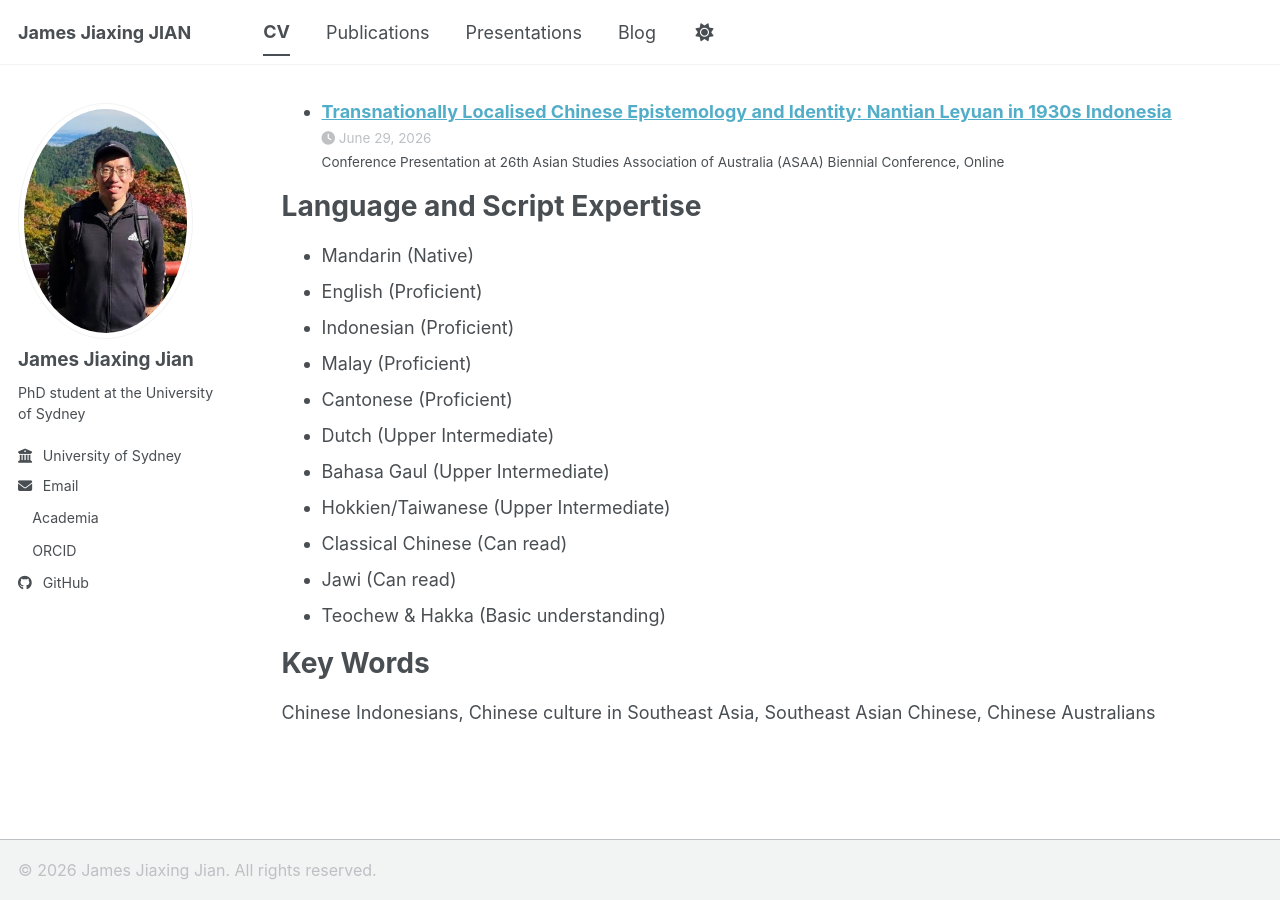
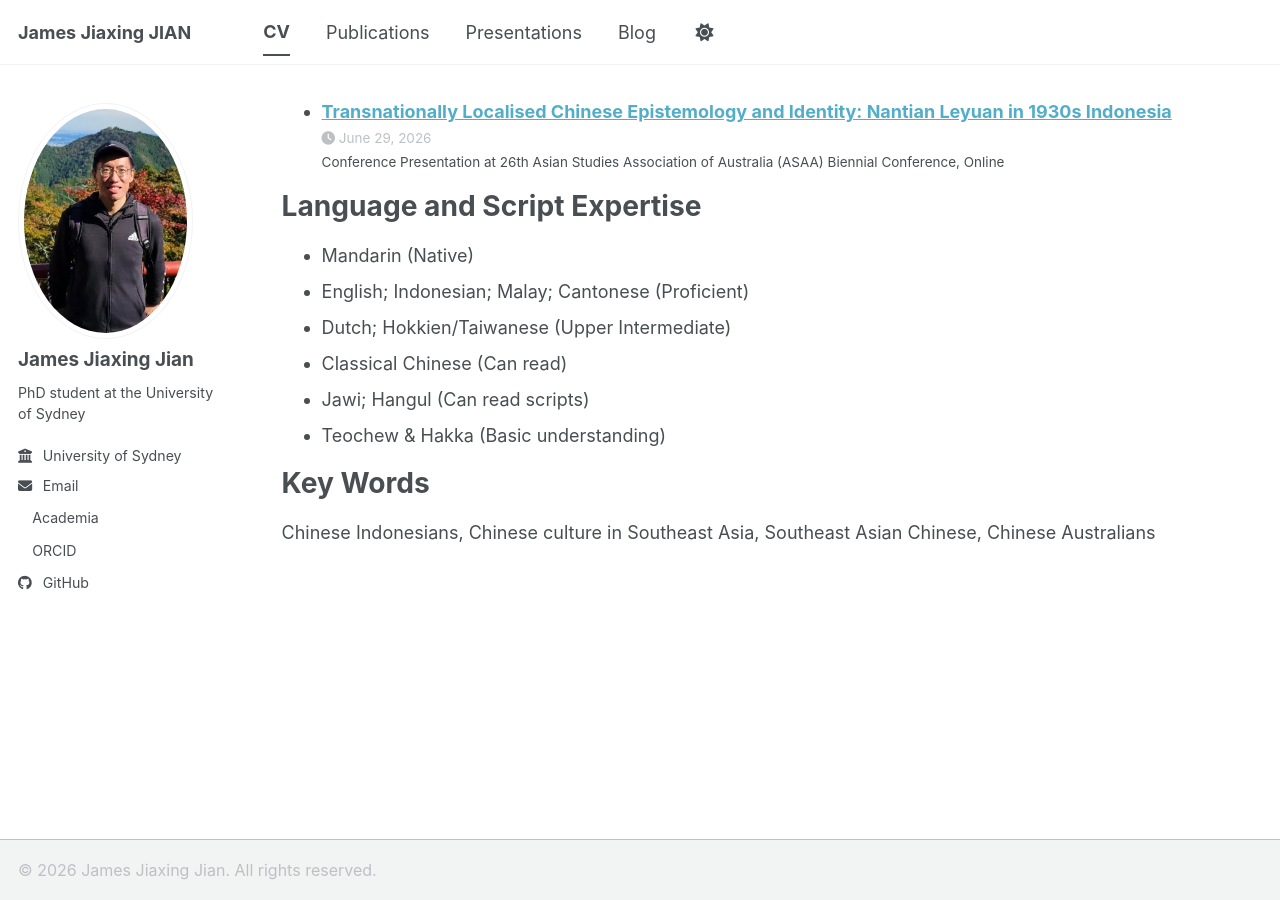
Before and after one commit to jamesjiaxingjian/jamesjiaxingjian.github.io, a Jekyll site: the page built from _pages/cv.md, in a window 1280 px wide and 900 px high, scrolled down 604 px. Built offline with Jekyll 4.4.1, drawn with Linux system fonts in a browser that asks for light colours; a style sheet for code colours, icons or effects is not loaded.

Commit message:
Update cv.md

```diff
--- a/_pages/cv.md
+++ b/_pages/cv.md
@@ -36,15 +36,10 @@ Talks
 Language and Script Expertise
 ======
 * Mandarin (Native)
-* English (Proficient)
-* Indonesian (Proficient)
-* Malay (Proficient)
-* Cantonese (Proficient)
-* Dutch (Upper Intermediate)
-* Bahasa Gaul (Upper Intermediate)
-* Hokkien/Taiwanese (Upper Intermediate)
+* English; Indonesian; Malay; Cantonese (Proficient)
+* Dutch; Hokkien/Taiwanese (Upper Intermediate)
 * Classical Chinese (Can read)
-* Jawi (Can read)
+* Jawi; Hangul (Can read scripts)
 * Teochew & Hakka (Basic understanding)
 
 Key Words
```
